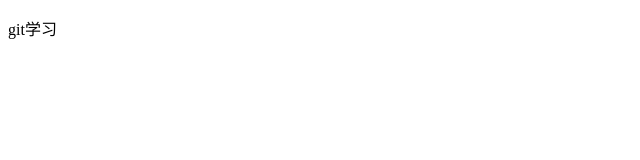
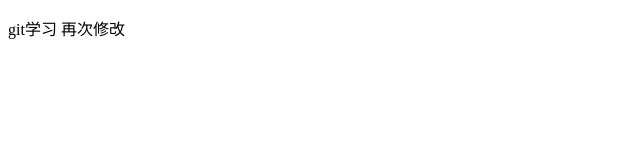
Before and after one commit to zylx/jdy-cli, a plain HTML site: page index.html in a window 1280 px wide. Shown: the full height of the page, 0-640 px from the left. Drawn offline with Linux system fonts and the light colour scheme.

Commit message:
modify again

```diff
--- a/index.html
+++ b/index.html
@@ -10,7 +10,7 @@
 
 <body>
 
-    <p>git学习</p>
+    <p>git学习 再次修改</p>
 
 </body>
 
```
